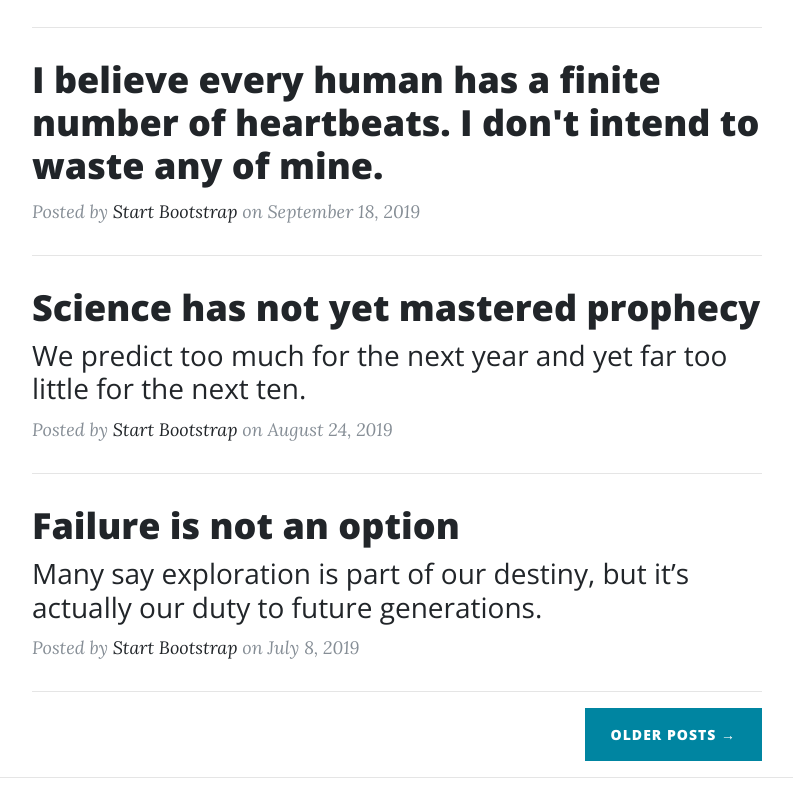
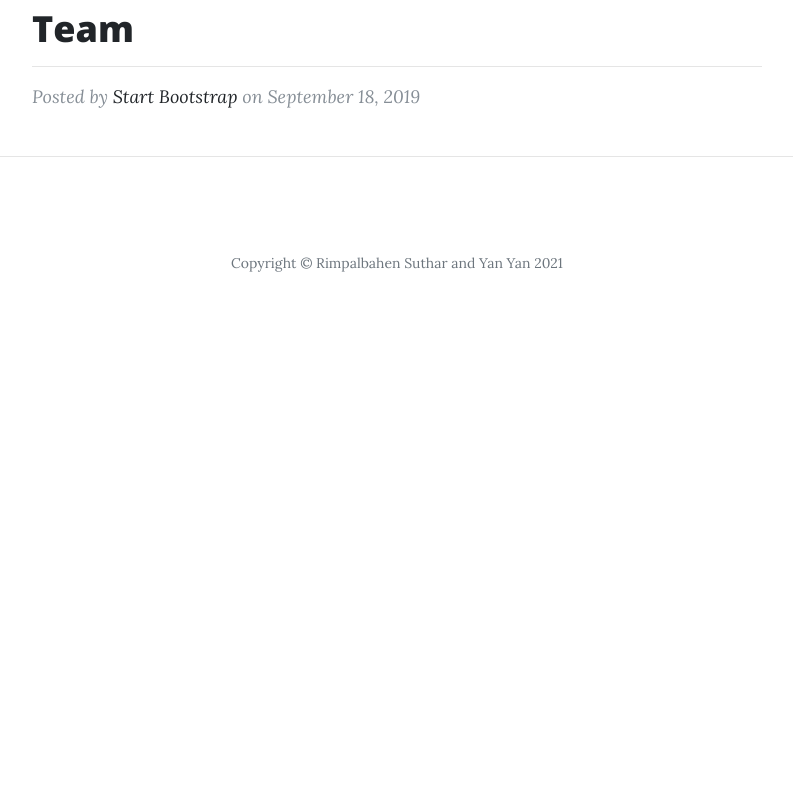
Before and after one commit to rimpal1/DockerWebpage, a plain HTML site: page docs/index.html in a window 1280 px wide. Shown: the part 720-1530 px from the top of the page, without its empty margins (243-1036 px from the left). After the commit the page ends 1059 px from the top, so only its background shows below. Drawn offline with nearby package versions, Linux system fonts and the light colour scheme.

Commit message:
Fix: updated file location

```diff
--- a/docs/startbootstrap-clean-blog-gh-pages/index.html
+++ b/docs/index.html
@@ -11,15 +11,15 @@
   <title>Docker, Linux, and Containerization</title>
 
   <!-- Bootstrap core CSS -->
-  <link href="vendor/bootstrap/css/bootstrap.min.css" rel="stylesheet">
+  <link href="startbootstrap-clean-blog-gh-pages/vendor/bootstrap/css/bootstrap.min.css" rel="stylesheet">
 
   <!-- Custom fonts for this template -->
-  <link href="vendor/fontawesome-free/css/all.min.css" rel="stylesheet" type="text/css">
+  <link href="startbootstrap-clean-blog-gh-pages/vendor/fontawesome-free/css/all.min.css" rel="stylesheet" type="text/css">
   <link href='https://fonts.googleapis.com/css?family=Lora:400,700,400italic,700italic' rel='stylesheet' type='text/css'>
   <link href='https://fonts.googleapis.com/css?family=Open+Sans:300italic,400italic,600italic,700italic,800italic,400,300,600,700,800' rel='stylesheet' type='text/css'>
 
   <!-- Custom styles for this template -->
-  <link href="css/clean-blog.min.css" rel="stylesheet">
+  <link href="startbootstrap-clean-blog-gh-pages/css/clean-blog.min.css" rel="stylesheet">
 
 </head>
 
@@ -62,7 +62,7 @@
   </nav>
 
   <!-- Page Header -->
-  <header class="masthead" style="background-image: url('img/home-bg.jpg')">
+  <header class="masthead" style="background-image: url('startbootstrap-clean-blog-gh-pages/img/home-bg.jpg')">
     <div class="overlay"></div>
     <div class="container">
       <div class="row">
@@ -83,8 +83,9 @@
         <div class="post-preview">
           <a href="container.html">
             <h2 class="post-title">
-              Man must explore, and this is exploration at its greatest
+              What to expect with this website
             </h2>
+             <hr>
             <h3 class="post-subtitle">
               Problems look mighty small from 150 miles up
             </h3>
@@ -93,50 +94,22 @@
             <a href="#">Start Bootstrap</a>
             on September 24, 2019</p>
         </div>
-        <hr>
+
         <div class="post-preview">
           <a href="container.html">
             <h2 class="post-title">
-              I believe every human has a finite number of heartbeats. I don't intend to waste any of mine.
+              Team
             </h2>
+            <hr>
           </a>
           <p class="post-meta">Posted by
             <a href="#">Start Bootstrap</a>
             on September 18, 2019</p>
         </div>
-        <hr>
-        <div class="post-preview">
-          <a href="container.html">
-            <h2 class="post-title">
-              Science has not yet mastered prophecy
-            </h2>
-            <h3 class="post-subtitle">
-              We predict too much for the next year and yet far too little for the next ten.
-            </h3>
-          </a>
-          <p class="post-meta">Posted by
-            <a href="#">Start Bootstrap</a>
-            on August 24, 2019</p>
-        </div>
-        <hr>
-        <div class="post-preview">
-          <a href="container.html">
-            <h2 class="post-title">
-              Failure is not an option
-            </h2>
-            <h3 class="post-subtitle">
-              Many say exploration is part of our destiny, but it’s actually our duty to future generations.
-            </h3>
-          </a>
-          <p class="post-meta">Posted by
-            <a href="#">Start Bootstrap</a>
-            on July 8, 2019</p>
-        </div>
-        <hr>
-        <!-- Pager -->
-        <div class="clearfix">
-          <a class="btn btn-primary float-right" href="#">Older Posts &rarr;</a>
-        </div>
+
+
+
+
       </div>
     </div>
   </div>
@@ -156,11 +129,11 @@
   </footer>
 
   <!-- Bootstrap core JavaScript -->
-  <script src="vendor/jquery/jquery.min.js"></script>
-  <script src="vendor/bootstrap/js/bootstrap.bundle.min.js"></script>
+  <script src="startbootstrap-clean-blog-gh-pages/vendor/jquery/jquery.min.js"></script>
+  <script src="startbootstrap-clean-blog-gh-pages/vendor/bootstrap/js/bootstrap.bundle.min.js"></script>
 
   <!-- Custom scripts for this template -->
-  <script src="js/clean-blog.min.js"></script>
+  <script src="startbootstrap-clean-blog-gh-pages/js/clean-blog.min.js"></script>
 
 </body>
 
```
Also changed, not shown: docs/aboutDOcker.html (renamed from docs/startbootstrap-clean-blog-gh-pages/aboutDOcker.html, +7 -7 lines), docs/comparision.html (renamed from docs/startbootstrap-clean-blog-gh-pages/comparision.html, +7 -7 lines), docs/container.html (renamed from docs/startbootstrap-clean-blog-gh-pages/container.html, +7 -7 lines), docs/dockerPycharm.html (renamed from docs/startbootstrap-clean-blog-gh-pages/dockerPycharm.html, +4 -4 lines), docs/virtualization.html (renamed from docs/startbootstrap-clean-blog-gh-pages/virtualization.html, +7 -7 lines), docs/basicCommands.html (renamed from docs/startbootstrap-clean-blog-gh-pages/basicCommands.html), docs/dockerSetup.html (renamed from docs/startbootstrap-clean-blog-gh-pages/dockerSetup.html).
